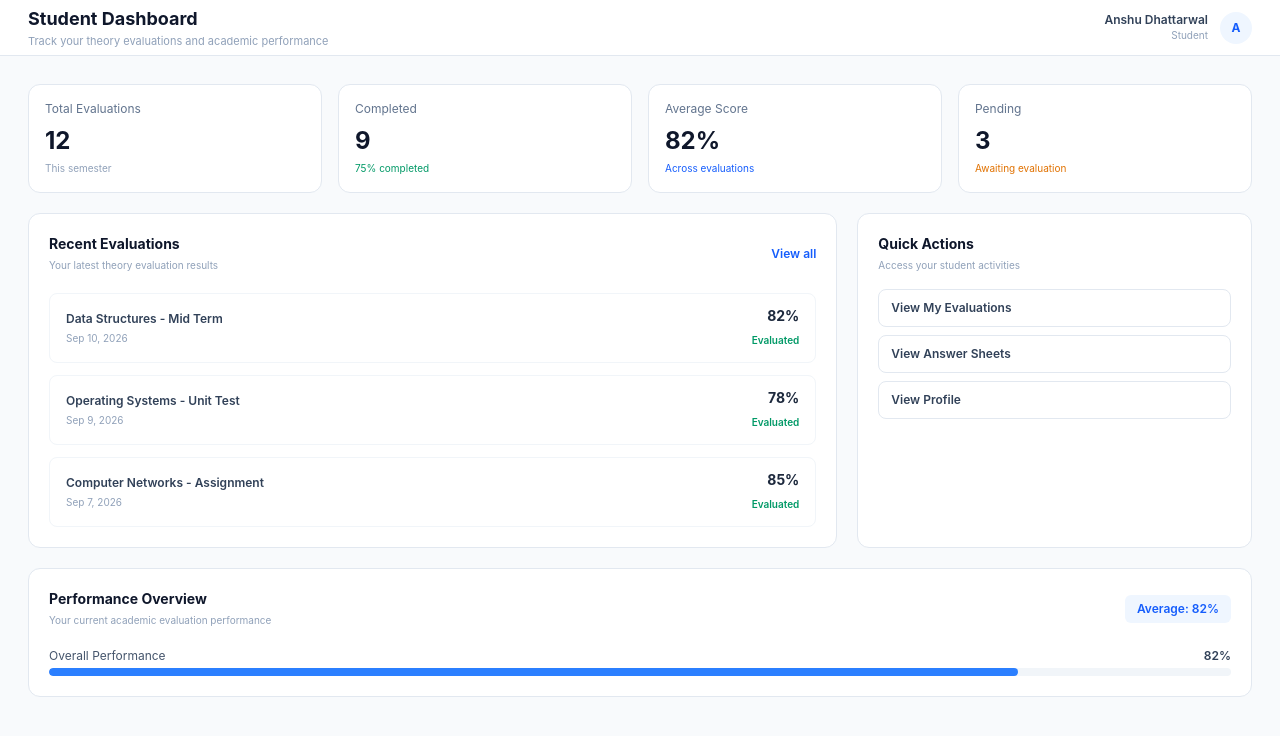
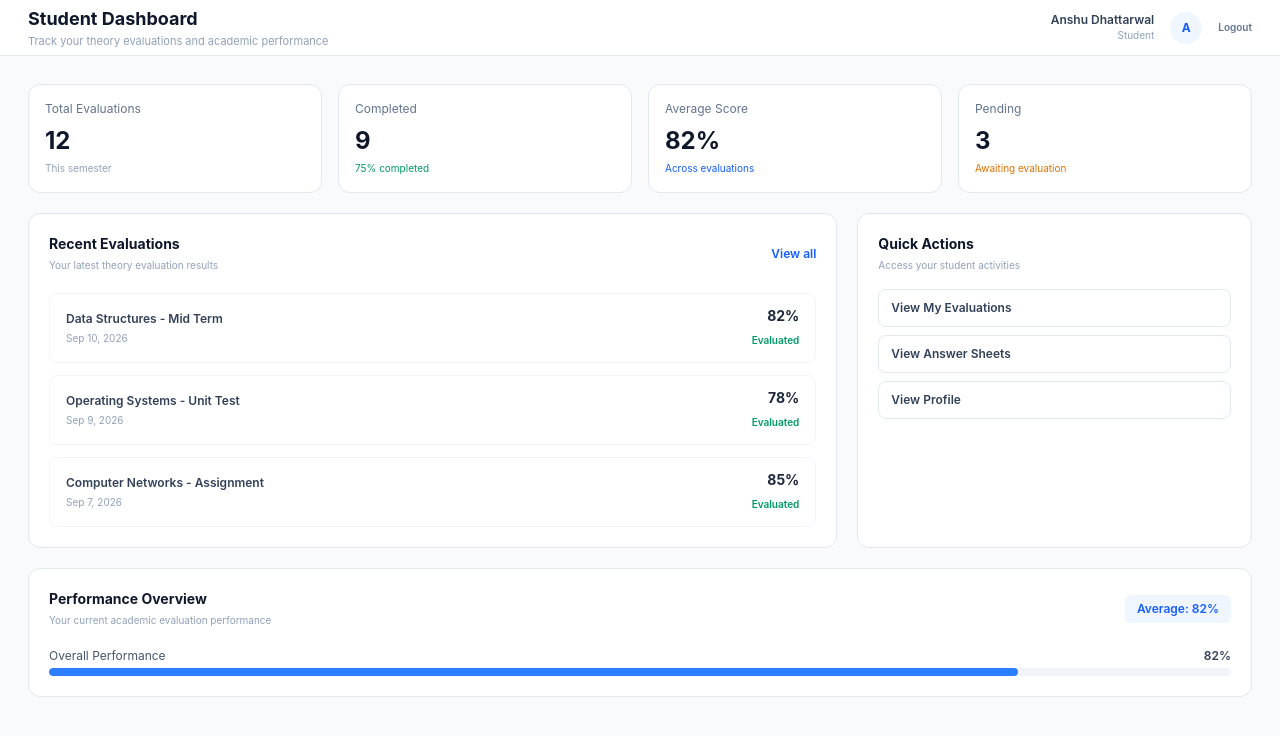
Before and after one commit to Kanikagarwal/SKIT-AI-2023-2027-1, a React (Vite) app in the folder frontend/: page /student-dashboard in a window 1280 px wide. Shown: the top 736 px of the page. Built offline with nearby package versions, Linux system fonts and the light colour scheme.

Commit message:
Complete authentication flow

```diff
--- a/frontend/src/pages/Login.jsx
+++ b/frontend/src/pages/Login.jsx
@@ -2,13 +2,13 @@ import { useState } from "react"
 import { Link, useNavigate } from "react-router-dom"
 
 function Login() {
+  const navigate = useNavigate()
+
   const [email, setEmail] = useState("")
   const [password, setPassword] = useState("")
   const [role, setRole] = useState("")
   const [error, setError] = useState("")
   const [showPassword, setShowPassword] = useState(false)
-
-  const navigate = useNavigate()
 
   const handleLogin = (e) => {
     e.preventDefault()
@@ -27,8 +27,10 @@ function Login() {
 
     if (role === "teacher") {
       navigate("/teacher-dashboard")
-    } else {
-      alert("Student dashboard will be available soon.")
+    }
+
+    if (role === "student") {
+      navigate("/student-dashboard")
     }
   }
 
@@ -51,6 +53,7 @@ function Login() {
         </div>
 
         <div className="bg-white border border-slate-200 rounded-2xl shadow-sm p-5">
+
           <form onSubmit={handleLogin} className="space-y-3">
 
             <div>
@@ -161,6 +164,7 @@ function Login() {
               Create account
             </Link>
           </p>
+
         </div>
 
         <p className="text-center text-[10px] text-slate-400 mt-1.5">
--- a/frontend/src/pages/Register.jsx
+++ b/frontend/src/pages/Register.jsx
@@ -1,7 +1,9 @@
 import { useState } from "react"
-import { Link } from "react-router-dom"
+import { Link, useNavigate } from "react-router-dom"
 
 function Register() {
+  const navigate = useNavigate()
+
   const [name, setName] = useState("")
   const [email, setEmail] = useState("")
   const [role, setRole] = useState("")
@@ -35,7 +37,7 @@ function Register() {
     }
 
     setError("")
-    alert("Account details are valid.")
+    navigate("/")
   }
 
   return (
@@ -57,6 +59,7 @@ function Register() {
         </div>
 
         <div className="bg-white border border-slate-200 rounded-2xl shadow-sm p-4">
+
           <form onSubmit={handleRegister} className="space-y-2">
 
             <div>
@@ -194,6 +197,7 @@ function Register() {
               </Link>
             </p>
           </div>
+
         </div>
 
         <p className="text-center text-[9px] text-slate-400 mt-1">
--- a/frontend/src/pages/StudentDashboard.jsx
+++ b/frontend/src/pages/StudentDashboard.jsx
@@ -1,6 +1,12 @@
-import { Link } from "react-router-dom"
+import { Link, useNavigate } from "react-router-dom"
 
 function StudentDashboard() {
+  const navigate = useNavigate()
+
+  const handleLogout = () => {
+    navigate("/")
+  }
+
   return (
     <div className="min-h-screen bg-slate-50">
 
@@ -16,7 +22,7 @@ function StudentDashboard() {
           </p>
         </div>
 
-        <div className="flex items-center gap-3">
+        <div className="flex items-center gap-4">
 
           <div className="text-right">
             <p className="text-xs font-semibold text-slate-700">
@@ -31,6 +37,14 @@ function StudentDashboard() {
           <div className="w-8 h-8 rounded-full bg-blue-50 text-blue-600 flex items-center justify-center text-xs font-bold">
             A
           </div>
+
+          <button
+            type="button"
+            onClick={handleLogout}
+            className="text-[10px] font-semibold text-slate-500 hover:text-red-600 transition"
+          >
+            Logout
+          </button>
 
         </div>
 
--- a/frontend/src/pages/TeacherSidebar.jsx
+++ b/frontend/src/pages/TeacherSidebar.jsx
@@ -1,6 +1,8 @@
-import { NavLink } from "react-router-dom"
+import { NavLink, useNavigate } from "react-router-dom"
 
 function TeacherSidebar() {
+  const navigate = useNavigate()
+
   const menuItems = [
     { name: "Dashboard", path: "/teacher-dashboard" },
     { name: "Evaluations", path: "/evaluations" },
@@ -8,6 +10,10 @@ function TeacherSidebar() {
     { name: "Rubrics", path: "/rubrics" },
     { name: "Students", path: "/students" },
   ]
+
+  const handleLogout = () => {
+    navigate("/")
+  }
 
   return (
     <aside className="fixed left-0 top-0 h-screen w-60 bg-white border-r border-slate-200 flex flex-col">
@@ -31,7 +37,6 @@ function TeacherSidebar() {
       <nav className="flex-1 p-3 space-y-1">
 
         {menuItems.map((item) => (
-
           <NavLink
             key={item.path}
             to={item.path}
@@ -45,7 +50,6 @@ function TeacherSidebar() {
           >
             {item.name}
           </NavLink>
-
         ))}
 
       </nav>
@@ -58,7 +62,7 @@ function TeacherSidebar() {
             T
           </div>
 
-          <div>
+          <div className="flex-1">
             <p className="text-xs font-semibold text-slate-700">
               Teacher
             </p>
@@ -67,6 +71,14 @@ function TeacherSidebar() {
               Evaluation Portal
             </p>
           </div>
+
+          <button
+            type="button"
+            onClick={handleLogout}
+            className="text-[10px] font-semibold text-slate-500 hover:text-red-600 transition"
+          >
+            Logout
+          </button>
 
         </div>
 
```
